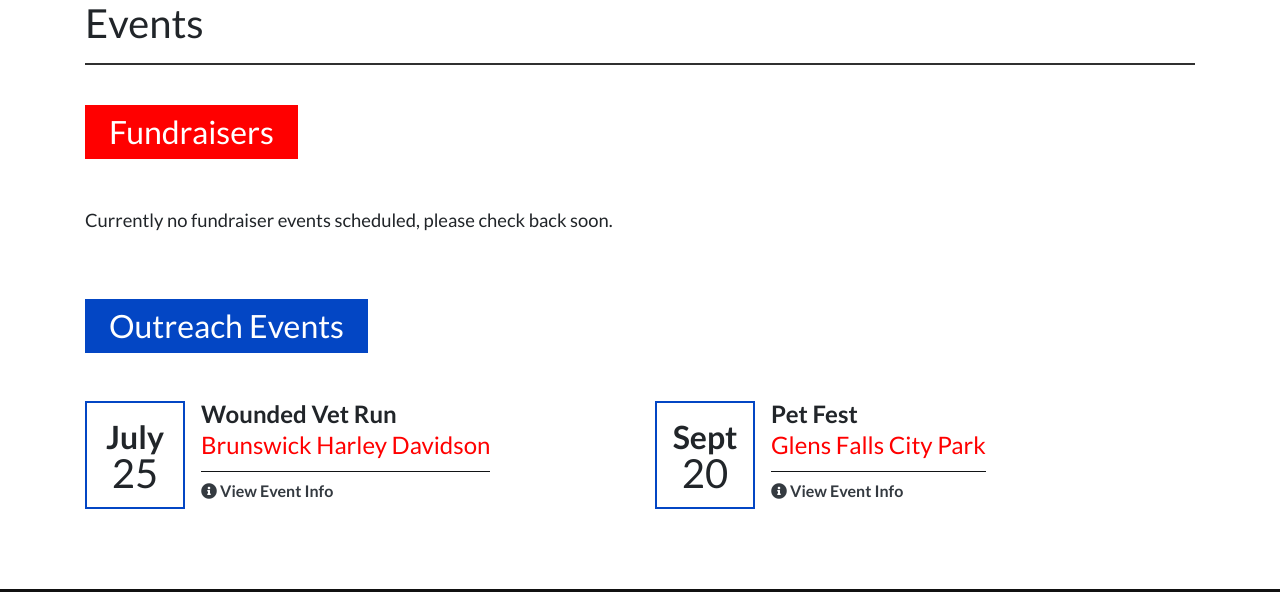
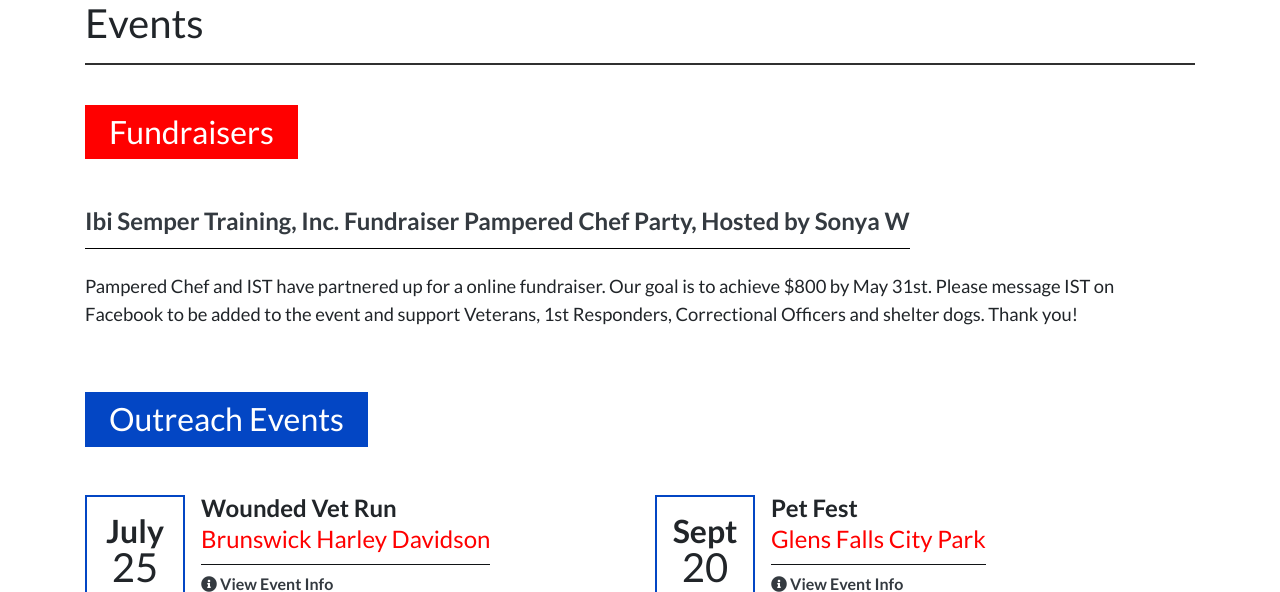
Before and after one commit to chrisdav6/ibiSemperTraining, a PHP site: page /events.php in a window 1280 px wide. Shown: the part 161-753 px from the top of the page. Run offline with PHP 8.4, Linux system fonts and the light colour scheme; some libraries are stand-ins or nearby versions.

Commit message:
Added a long formatted fundraiser to events page

```diff
--- a/events.php
+++ b/events.php
@@ -39,9 +39,16 @@
     <div class="container">
       <h2>Fundraisers</h2>
 
-      <p>Currently no fundraiser events scheduled, please check back soon.</p>
+      <!-- <p>Currently no fundraiser events scheduled, please check back soon.</p> -->
 
       <div class="row">
+
+        <div class="col">
+          <div class="longFundraiser">
+            <h4><a class="text-dark fund-link" href="https://www.facebook.com/groups/637902870274305/?ref=group_header" target="_blank">Ibi Semper Training, Inc. Fundraiser Pampered Chef Party, Hosted by Sonya W</a></h4>
+            <p>Pampered Chef and IST have partnered up for a online fundraiser. Our goal is to achieve $800 by May 31st. Please message IST on Facebook to be added to the event and support Veterans, 1st Responders, Correctional Officers and shelter dogs. Thank you!</p>
+          </div>
+        </div>
 
         <!-- <div class="col-md-6">
           <div class="event">
--- a/public/scss/partials/events/_events.scss
+++ b/public/scss/partials/events/_events.scss
@@ -3,13 +3,31 @@
     display: inline-block;
     color: white;
     background: red;
-    padding: .25em .75em;
+    padding: 0.25em 0.75em;
     margin-bottom: 1.5em;
   }
 
   h2:nth-of-type(2) {
     margin-top: 1.5em;
     background: rgb(3, 70, 196);
+  }
+
+  .longFundraiser {
+    h4 {
+      display: inline-block;
+      border-bottom: 1px solid black;
+      padding-bottom: 0.5em;
+      margin-bottom: 1em;
+    }
+
+    .fund-link {
+      font-weight: 600;
+
+      &:hover {
+        font-weight: 700;
+        text-decoration: none;
+      }
+    }
   }
 
   .event {
@@ -25,9 +43,9 @@
       font-size: 2rem;
       font-weight: bold;
       width: 100px;
-      padding: .5em;
+      padding: 0.5em;
       line-height: 2.25rem;
-      margin-right: .5em;
+      margin-right: 0.5em;
 
       span {
         font-weight: normal;
@@ -82,7 +100,7 @@
         height: 1px;
         background: #121416;
         width: 100%;
-        margin: .3em 0 .5em 0;
+        margin: 0.3em 0 0.5em 0;
       }
     }
   }
```
Also changed, not shown: public/css/style.css.
